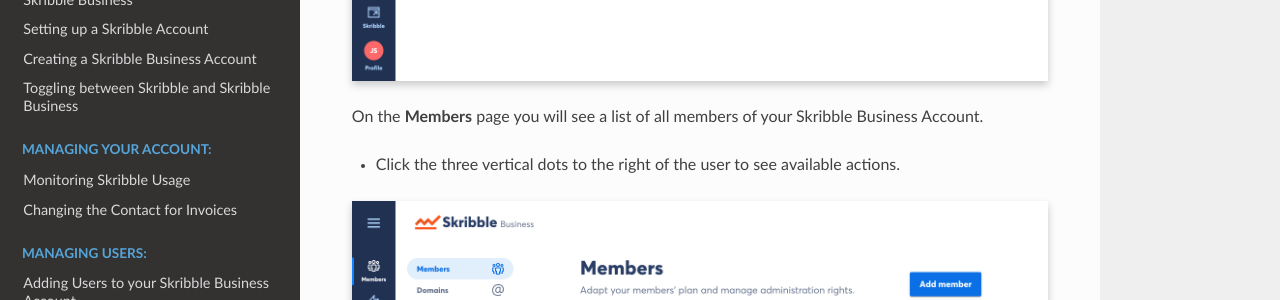
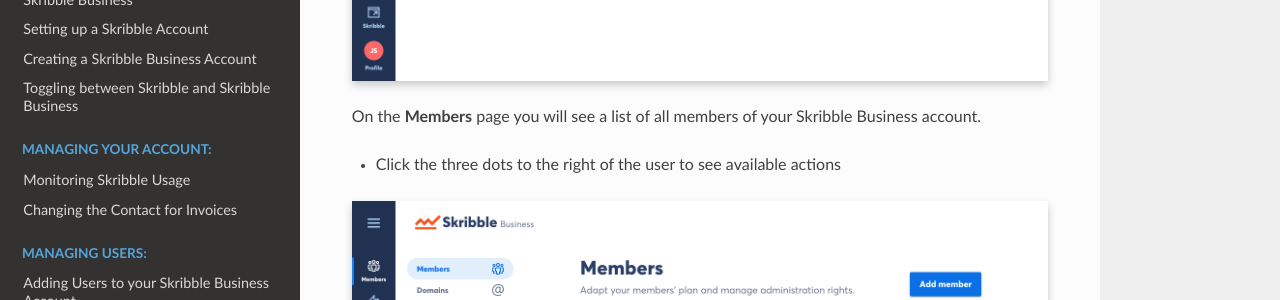
Before and after one commit to matthieu-bt/business-guide, a Sphinx documentation site: the page built from source/users/addmin.rst, in a window 1280 px wide and 900 px high, scrolled down 330 px. Shown: the part 151-451 px from the top of the window. Built offline with Sphinx 7.4.7 and the Read the Docs theme 2.0.0, drawn with Linux system fonts in a browser that asks for light colours.

Commit message:
minor text edit
more consistent language and punctuation

```diff
--- a/source/users/addmin.rst
+++ b/source/users/addmin.rst
@@ -11,9 +11,9 @@
     :class: with-shadow
 
 
-On the **Members** page you will see a list of all members of your Skribble Business Account.
+On the **Members** page you will see a list of all members of your Skribble Business account.
 
-- Click the three vertical dots to the right of the user to see available actions.
+- Click the three dots to the right of the user to see available actions
 
 
 .. image:: removing_members.png
```
